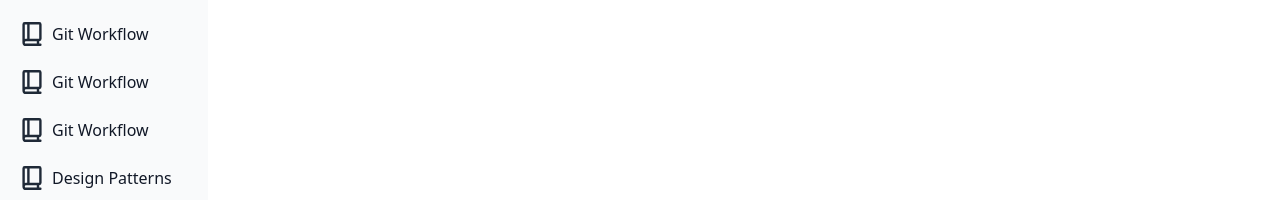
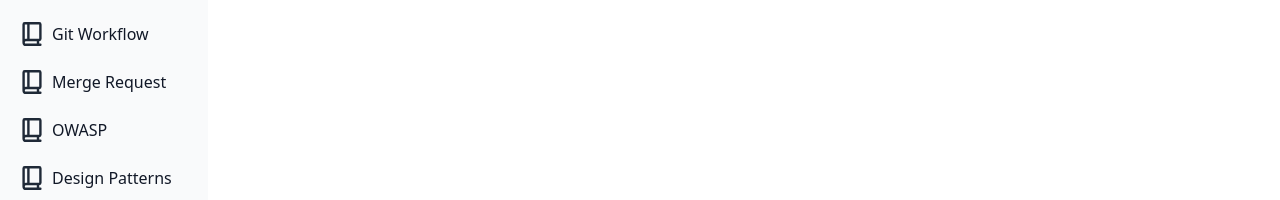
Before and after one commit to Sharqiewicz/Sharqist, a React (Vite) app: page / in a window 1280 px wide. Shown: the part 376-576 px from the top of the page. Built offline with nearby package versions, Linux system fonts and the light colour scheme.

Commit message:
Fix names in the Sidebar

```diff
--- a/src/components/Sidebar/Sidebar.tsx
+++ b/src/components/Sidebar/Sidebar.tsx
@@ -61,13 +61,13 @@ const GIT_WORKFLOW: Subpage = {
 
 const CLEAN_MERGE_REQUESTS: Subpage = {
   path: PATHS.PROJECTS_LIST,
-  name: 'Git Workflow',
+  name: 'Merge Request',
   icon: <BookIcon />,
 }
 
 const OWASP: Subpage = {
   path: PATHS.PROJECTS_LIST,
-  name: 'Git Workflow',
+  name: 'OWASP',
   icon: <BookIcon />,
 }
 const DESIGN_PATTERNS: Subpage = {
```
